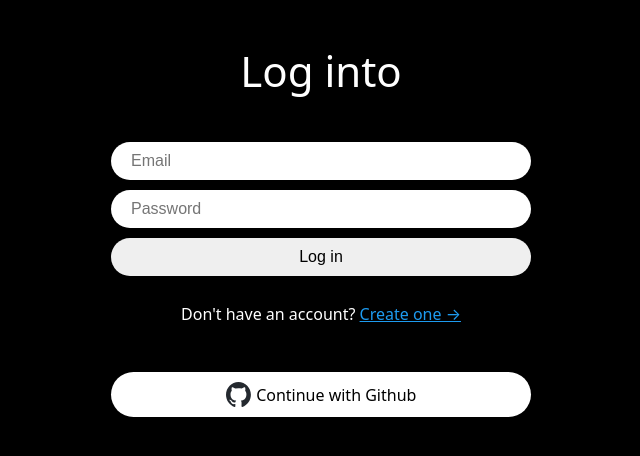
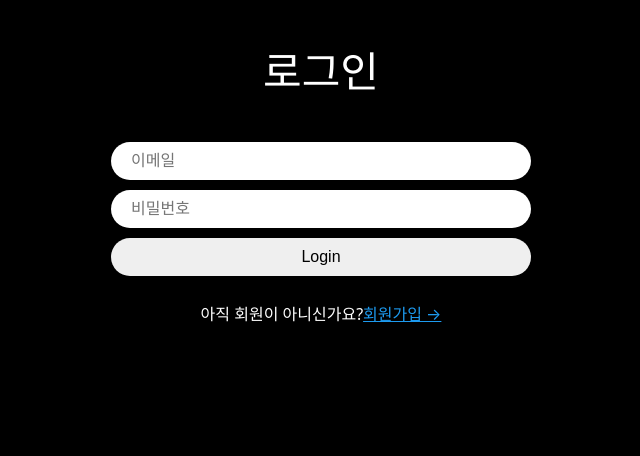
Before and after one commit to jinscoding/mini-twitter, a React (Vite) app in the folder project/: page /login in a window 1280 px wide. Shown: the top 456 px of the page, without its empty margins (319-959 px from the left). Built offline with nearby package versions, Linux system fonts and the light colour scheme; the HTML template or start-up script is replaced by a standard one.

Commit message:
로그인 리팩토링
react-hook-form 사용

```diff
--- a/project/src/routes/Login.tsx
+++ b/project/src/routes/Login.tsx
@@ -1,78 +1,133 @@
-import { useState } from "react";
+// import { useState } from "react";
+// import { auth } from "../firebase";
+// import { Link, useNavigate } from "react-router-dom";
+// import { FirebaseError } from "firebase/app";
+// import { signInWithEmailAndPassword } from "firebase/auth";
+// import {
+//   Error,
+//   Form,
+//   Input,
+//   Switcher,
+//   Title,
+//   Wrapper,
+// } from "../components/auth-components";
+// import GithubButton from "../components/GithubBtn";
+
+// export default function Login() {
+//   const navigate = useNavigate();
+//   const [isLoading, setLoading] = useState(false);
+//   const [email, setEmail] = useState("");
+//   const [password, setPassword] = useState("");
+//   const [error, setError] = useState("");
+//   const onChange = (e: React.ChangeEvent<HTMLInputElement>) => {
+//     const {
+//       target: { name, value },
+//     } = e;
+//     if (name === "email") {
+//       setEmail(value);
+//     } else if (name === "password") {
+//       setPassword(value);
+//     }
+//   };
+//   const onSubmit = async (e: React.FormEvent<HTMLFormElement>) => {
+//     e.preventDefault();
+//     setError("");
+//     if (isLoading || email === "" || password === "") return;
+//     try {
+//       setLoading(true);
+//       await signInWithEmailAndPassword(auth, email, password);
+//       navigate("/");
+//     } catch (e) {
+//       if (e instanceof FirebaseError) {
+//         setError(e.message);
+//       }
+//     } finally {
+//       setLoading(false);
+//     }
+//   };
+//   return (
+//     <Wrapper>
+//       <Title>로그인</Title>
+//       <Form onSubmit={onSubmit}>
+//         <Input
+//           onChange={onChange}
+//           name="email"
+//           value={email}
+//           placeholder="Email"
+//           type="email"
+//           required
+//         />
+//         <Input
+//           onChange={onChange}
+//           value={password}
+//           name="password"
+//           placeholder="Password"
+//           type="password"
+//           required
+//         />
+//         <Input type="submit" value={isLoading ? "Loading..." : "Log in"} />
+//       </Form>
+//       {error !== "" ? <Error>{error}</Error> : null}
+//       <Switcher>
+//         Don't have an account?{" "}
+//         <Link to="/signup">Create one &rarr;</Link>
+//       </Switcher>
+//       <GithubButton />
+//     </Wrapper>
+//   );
+// }
+
+import { signInWithEmailAndPassword } from "firebase/auth";
 import { auth } from "../firebase";
+import { FirebaseError } from "firebase/app";
 import { Link, useNavigate } from "react-router-dom";
-import { FirebaseError } from "firebase/app";
-import { signInWithEmailAndPassword } from "firebase/auth";
+import { useForm } from "react-hook-form";
 import {
+  Form,
   Error,
-  Form,
   Input,
   Switcher,
   Title,
   Wrapper,
 } from "../components/auth-components";
-import GithubButton from "../components/GithubBtn";
 
-export default function Signup() {
+interface FormData {
+  email: string;
+  password: string;
+}
+
+export default function Login() {
   const navigate = useNavigate();
-  const [isLoading, setLoading] = useState(false);
-  const [email, setEmail] = useState("");
-  const [password, setPassword] = useState("");
-  const [error, setError] = useState("");
-  const onChange = (e: React.ChangeEvent<HTMLInputElement>) => {
-    const {
-      target: { name, value },
-    } = e;
-    if (name === "email") {
-      setEmail(value);
-    } else if (name === "password") {
-      setPassword(value);
+  const { register, handleSubmit, formState: { errors, isSubmitting } } = useForm<FormData>();
+
+  const onSubmit = async (data: FormData) => {
+    const { email, password } = data;
+    try {
+      await signInWithEmailAndPassword(auth, email, password);
+      navigate("/");
+    } catch (error) {
+      if (error instanceof FirebaseError) {
+        console.error("Firebase Error:", error.message);
+      }
     }
   };
-  const onSubmit = async (e: React.FormEvent<HTMLFormElement>) => {
-    e.preventDefault();
-    setError("");
-    if (isLoading || email === "" || password === "") return;
-    try {
-      setLoading(true);
-      await signInWithEmailAndPassword(auth, email, password);
-      navigate("/");
-    } catch (e) {
-      if (e instanceof FirebaseError) {
-        setError(e.message);
-      }
-    } finally {
-      setLoading(false);
-    }
-  };
+
   return (
     <Wrapper>
-      <Title>Log into</Title>
-      <Form onSubmit={onSubmit}>
-        <Input
-          onChange={onChange}
-          name="email"
-          value={email}
-          placeholder="Email"
-          type="email"
-          required
-        />
-        <Input
-          onChange={onChange}
-          value={password}
-          name="password"
-          placeholder="Password"
-          type="password"
-          required
-        />
-        <Input type="submit" value={isLoading ? "Loading..." : "Log in"} />
+      <Title>로그인</Title>
+      <Form onSubmit={handleSubmit(onSubmit)}>
+        <Input {...register("email", { required: "이메일을 입력하세요" })} placeholder="이메일" type="email" />
+        {errors.email && <Error>{errors.email.message}</Error>}
+
+        <Input {...register("password", { required: "비밀번호를 입력하세요" })} placeholder="비밀번호" type="password" />
+        {errors.password && <Error>{errors.password.message}</Error>}
+
+        <Input type="submit" value={isSubmitting ? "Loading..." : "Login"} />
       </Form>
-      {error !== "" ? <Error>{error}</Error> : null}
+
       <Switcher>
-        Don't have an account?{" "}
-        <Link to="/signup">Create one &rarr;</Link>
+        아직 회원이 아니신가요?<Link to="/signup">회원가입 &rarr;</Link> <br/><br/>
       </Switcher>
-      <GithubButton />
     </Wrapper>
   );
 }
--- a/project/src/routes/Signup.tsx
+++ b/project/src/routes/Signup.tsx
@@ -1,4 +1,4 @@
-import { createUserWithEmailAndPassword, updateProfile } from "firebase/auth";
+import { createUserWithEmailAndPassword, updateProfile} from "firebase/auth";
 import { auth } from "../firebase";
 import { FirebaseError } from "firebase/app";
 import { Link, useNavigate } from "react-router-dom";
@@ -12,22 +12,23 @@ import {
   Wrapper,
 } from "../components/auth-components";
 
-interface SignupFormData {
-  name: string;
+interface FormData {
+  name?: string;
   email: string;
-  password: string;
+  password?: string;
 }
+
 
 export default function Signup() {
   const navigate = useNavigate();
-  const { register, handleSubmit, formState: { errors, isSubmitting } } = useForm<SignupFormData>();
+  const { register, handleSubmit, formState: { errors, isSubmitting } } = useForm<FormData>();
 
-  const onSubmit = async (data: SignupFormData) => {
+  const onSubmit = async (data: FormData) => {
     const { email, password, name } = data;
     try {
-      const credentials = await createUserWithEmailAndPassword(auth, email, password);
-      await updateProfile(credentials.user, { displayName: name });
-      navigate("/login");
+        const credentials = await createUserWithEmailAndPassword(auth, email, password!);
+        await updateProfile(credentials.user, { displayName: name });
+        navigate("/login");
     } catch (error) {
       if (error instanceof FirebaseError) {
         console.error("Firebase Error:", error.message);
@@ -35,24 +36,26 @@ export default function Signup() {
     }
   };
 
+
+
   return (
     <Wrapper>
-      <Title>JOIN</Title>
+      <Title>회원가입</Title>
       <Form onSubmit={handleSubmit(onSubmit)}>
         <Input {...register("name", { required: "이름을 입력하세요" })} placeholder="이름" type="text" />
         {errors.name && <Error>{errors.name.message}</Error>}
 
-        <Input {...register("email", { required: "이메일을 입력하세요" })} placeholder="이메일" type="email" />
+        <Input {...register("email", { required: "이메일을 입력하세요"   })} placeholder="이메일" type="email" />
         {errors.email && <Error>{errors.email.message}</Error>}
 
         <Input {...register("password", { required: "비밀번호를 입력하세요" })} placeholder="비밀번호" type="password" />
         {errors.password && <Error>{errors.password.message}</Error>}
 
-        <Input type="submit" value={isSubmitting ? "Loading..." : "Signup"} />
+        <Input type="submit" value={isSubmitting ? "Loading..." : "Create Account"} />
       </Form>
-      <Error>{Object.keys(errors).length > 0 && "Please fix the errors before submitting."}</Error>
+
       <Switcher>
-        Already have an account? <Link to="/login">Log in &rarr;</Link>
+        이미 계정이 있으신가요? <Link to="/login">로그인 &rarr;</Link>
       </Switcher>
     </Wrapper>
   );
```
